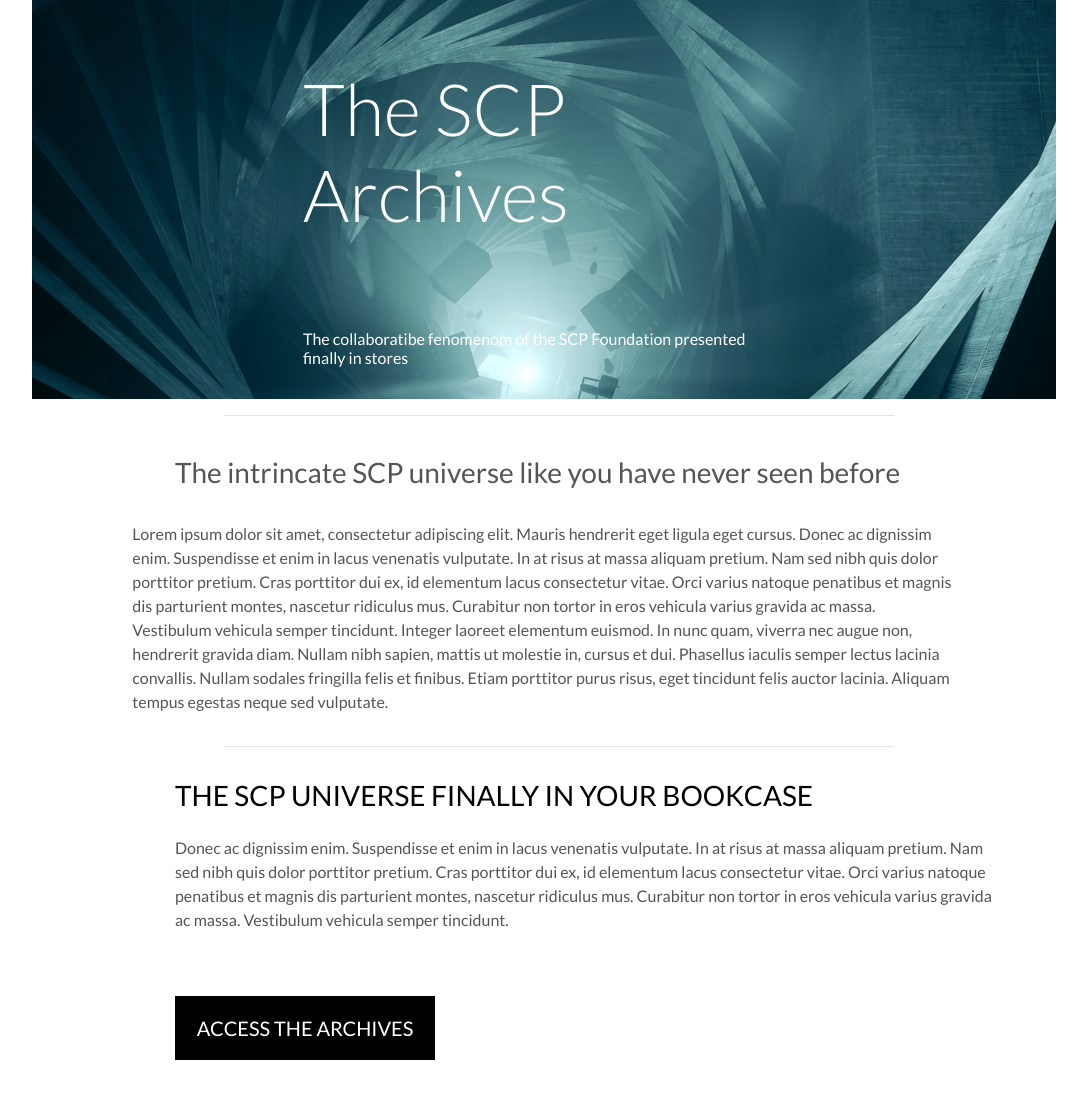
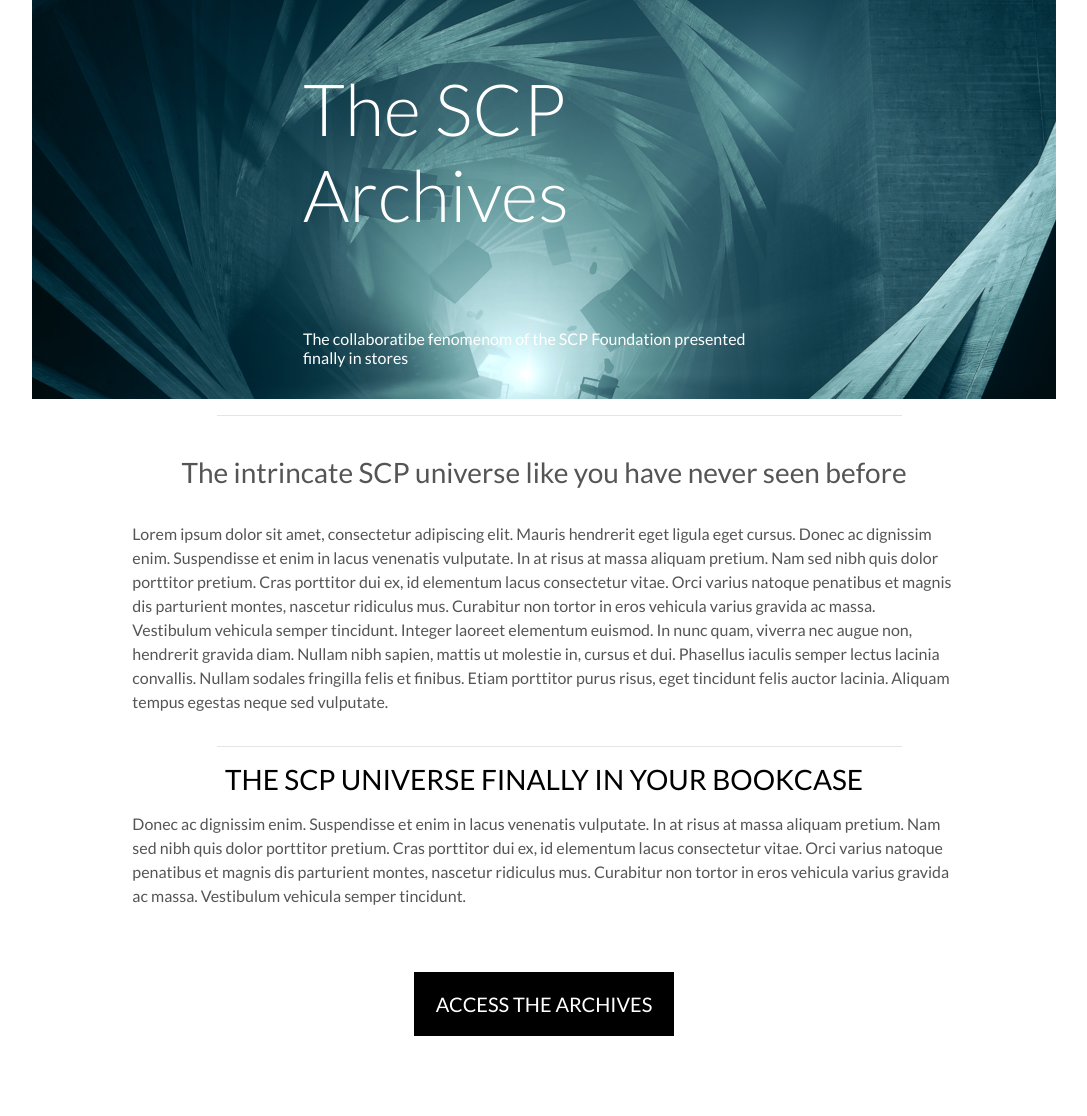
Before and after one commit to ED-IP/Milestone-4-project, a Django app: template home/templates/home/index.html in a window 1280 px wide. Shown: the part 165-1281 px from the top of the page, without its empty margins (96-1183 px from the left). After the commit the page ends 1201 px from the top, so only its background shows below. Run offline with Django 3.2, Linux system fonts and the light colour scheme; the template is opened without the code that fills it, so the values that code supplies are empty; some libraries are stand-ins or nearby versions.

Commit message:
fixed position for several elements in index.html

```diff
--- a/home/templates/home/index.html
+++ b/home/templates/home/index.html
@@ -25,12 +25,14 @@
     </div>
 </section>
 
-<hr class="col-6 offset-3">
+<div class="row">
+    <hr class="col-6 offset-3">
+</div>
 
 <section id="introduction">
     <div class="container h-100">
         <div class="row h-100 align-items-end justify-content-center">
-            <div class="offset-1 col-10 py-4">
+            <div class="text-center col-10 py-4">
                 <h3>The intrincate SCP universe like you have never seen before</h3>
             </div>
             <div class="w-100"></div>
@@ -55,18 +57,20 @@
     </div>
 </section>
 
-<hr class="col-6 offset-3">
+<div class="row">
+    <hr class="col-6 offset-3">
+</div>
 
 <section id="shop_access">
     <div class="container h-100">
         <div class="row h-100 justify-content-center">
-            <div class="offset-2 offset-md-1 col-8 col-md-10 my-3">
-                <h3 class="logo-font text-black">
+            <div class="col-10 col-md-10">
+                <h3 class="logo-font text-center text-black pb-2 mx-auto">
                     The SCP universe finally in your bookcase
                 </h3>
             </div>
             <div class="w-100"></div>
-            <div class="offset-2 offset-md-1 col-8 col-md-10">
+            <div class="col-10 m-auto">
                 <p>
                     Donec ac dignissim enim. Suspendisse et enim in lacus venenatis vulputate. In at risus at massa
                     aliquam pretium. Nam sed nibh quis dolor porttitor pretium. Cras porttitor dui ex, id elementum
@@ -77,9 +81,10 @@
                 </p>
             </div>
             <div class="w-100"></div>
-            <div class="offset-2 offset-md-1 col-8 col-md-10 my-5">
+            <div class="col-12 my-5 mx-auto text-center">
                 <h4>
-                    <a href="{% url 'products' %}" class="shop-now-button btn btn-lg rounded-0 text-uppercase py-3">Access the
+                    <a href="{% url 'products' %}"
+                        class="shop-now-button btn btn-lg rounded-0 text-uppercase py-3">Access the
                         Archives</a>
                 </h4>
             </div>
```
